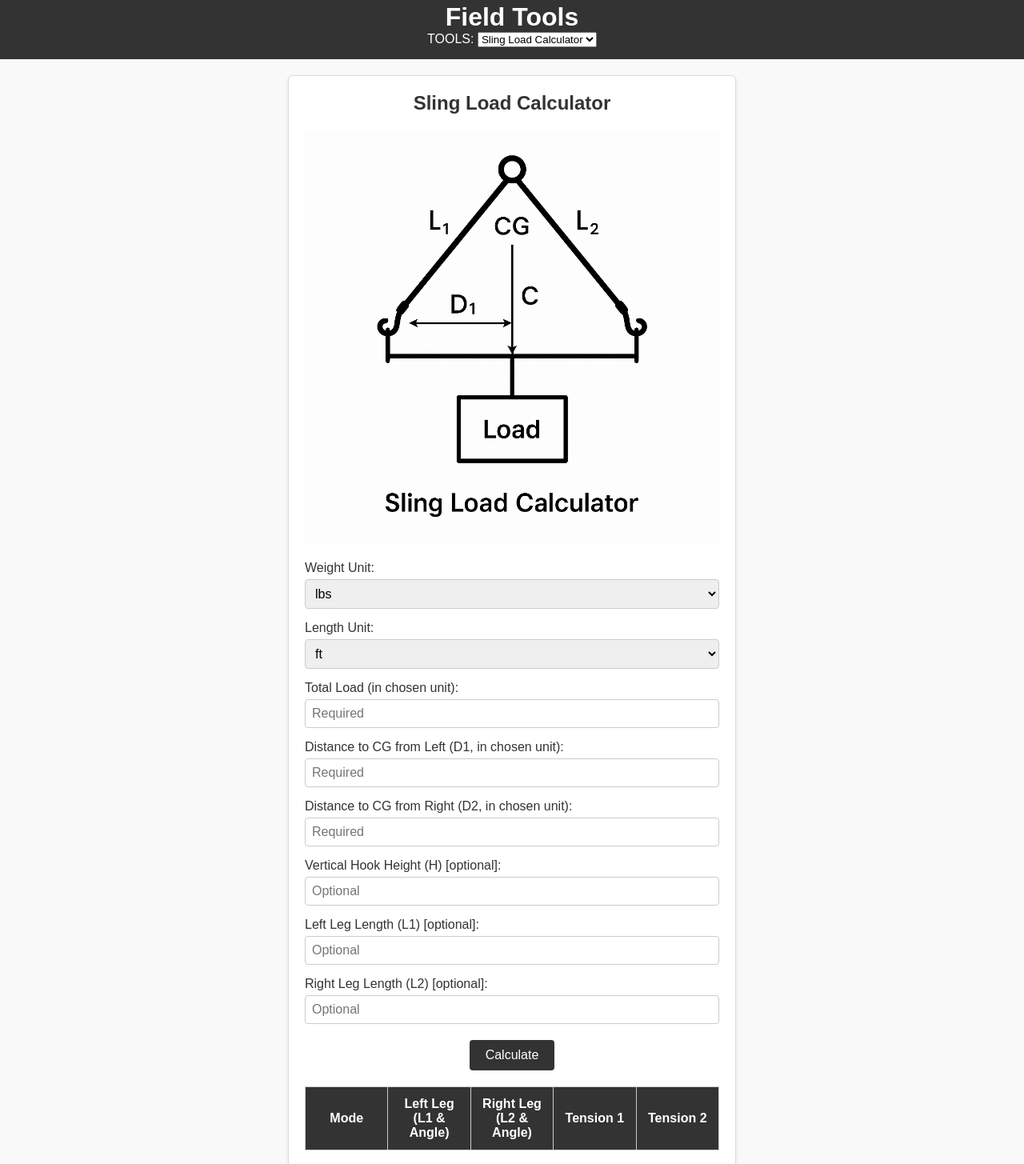
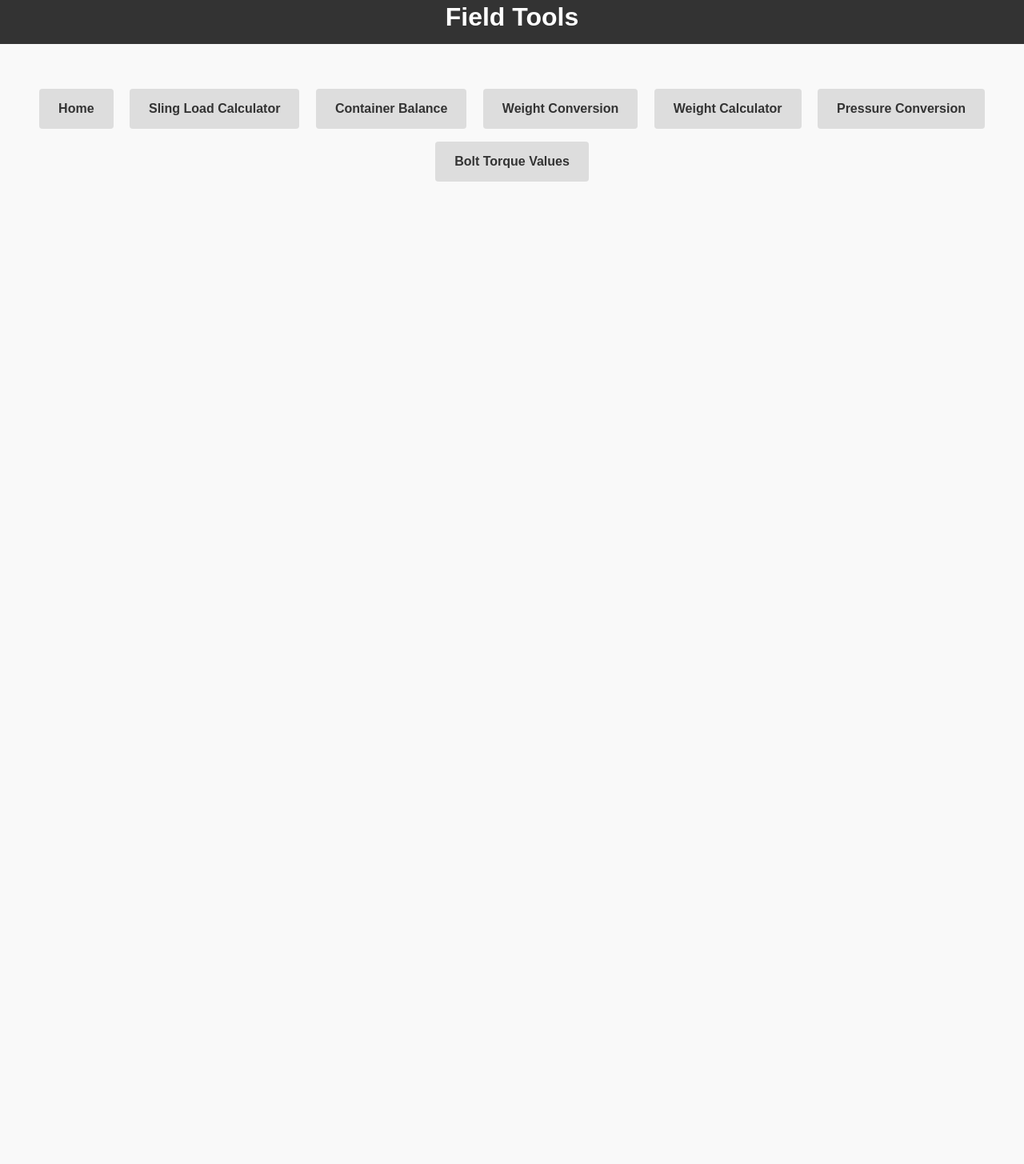
Before and after one commit to bambam207/FieldTools, a plain HTML site: page index.html in a window 1280 px wide. Shown: the part 12-1467 px from the top of the page at 80% size. After the commit the page ends 800 px from the top, so only its background shows below. Drawn offline with Linux system fonts and the light colour scheme.

Commit message:
Update index.html

```diff
--- a/index.html
+++ b/index.html
@@ -1,109 +1,57 @@
 <!DOCTYPE html>
 <html lang="en">
 <head>
-  <meta charset="UTF-8" />
-  <!-- Prevent auto-zoom on mobile -->
-  <meta name="viewport" content="width=device-width, initial-scale=1.0" />
+  <meta charset="UTF-8"/>
+  <meta name="viewport" content="width=device-width,initial-scale=1.0"/>
   <title>Field Tools</title>
+  <link rel="stylesheet" href="style.css"/>
+  <link rel="manifest" href="manifest.json"/>
+  <link rel="apple-touch-icon" href="icon-192.png"/>
+  <meta name="apple-mobile-web-app-capable" content="yes"/>
+  <meta name="apple-mobile-web-app-title" content="Field Tools"/>
+  <meta name="apple-mobile-web-app-status-bar-style" content="default"/>
 
-  <!-- PWA / Apple Support -->
-  <link rel="manifest" href="manifest.json" />
-  <link rel="apple-touch-icon" href="icon-192.png" />
-  <meta name="apple-mobile-web-app-capable" content="yes" />
-  <meta name="apple-mobile-web-app-title" content="Field Tools" />
-  <meta name="apple-mobile-web-app-status-bar-style" content="default" />
-
-  <!-- Stylesheet -->
-  <link rel="stylesheet" href="style.css" />
-
-  <!-- Register Service Worker -->
+  <!-- register service worker -->
   <script>
     if ('serviceWorker' in navigator) {
       navigator.serviceWorker.register('service-worker.js');
     }
   </script>
 
-  <!-- App logic -->
-  <script defer src="app.js"></script>
+  <style>
+    .nav-buttons {
+      text-align: center;
+      margin: 3em 0;
+    }
+    .nav-buttons a {
+      background: #ddd;
+      color: #333;
+      text-decoration: none;
+      padding: 1em 1.5em;
+      margin: .5em;
+      display: inline-block;
+      border-radius: 4px;
+      font-weight: bold;
+    }
+    .nav-buttons a:hover {
+      background: #ccc;
+    }
+  </style>
 </head>
 <body>
   <header>
     <h1>Field Tools</h1>
-    <!-- Tools Drop-down Menu -->
-    <nav>
-      <label for="toolsMenu">TOOLS: </label>
-      <select id="toolsMenu" onchange="window.location=this.value;">
-        <option value="index.html" selected>Sling Load Calculator</option>
-        <option value="container.html">Container Balance</option>
-        <option value="weightconversion.html">Weight Conversion</option>
-        <option value="weightcalculator.html">Weight Calculator</option>
-        <option value="pressureconversion.html">Pressure Conversion</option>
-      </select>
-    </nav>
   </header>
 
   <main>
-    <div class="container">
-      <!-- Sling Load Calculator Section (Working Page) -->
-      <section id="sling" class="tool">
-        <h2>Sling Load Calculator</h2>
-        <!-- Diagram image (ensure this file exists in your repo) -->
-        <img src="D744E2B6-1AB3-466B-A4E8-A64711BD01F5.png" alt="Sling Diagram" />
-
-        <!-- Unit selectors (if needed) -->
-        <label>Weight Unit:
-          <select id="weightUnit">
-            <option value="lbs">lbs</option>
-            <option value="us_ton">US Ton</option>
-            <option value="kg">kg</option>
-            <option value="metric_ton">Metric Ton</option>
-          </select>
-        </label>
-        <label>Length Unit:
-          <select id="lengthUnit">
-            <option value="ft">ft</option>
-            <option value="m">m</option>
-          </select>
-        </label>
-
-        <!-- Required inputs -->
-        <label>Total Load (in chosen unit):
-          <input type="number" id="load" placeholder="Required" />
-        </label>
-        <label>Distance to CG from Left (D1, in chosen unit):
-          <input type="number" id="d1" placeholder="Required" />
-        </label>
-        <label>Distance to CG from Right (D2, in chosen unit):
-          <input type="number" id="d2" placeholder="Required" />
-        </label>
-
-        <!-- Optional inputs -->
-        <label>Vertical Hook Height (H) [optional]:
-          <input type="number" id="height" placeholder="Optional" />
-        </label>
-        <label>Left Leg Length (L1) [optional]:
-          <input type="number" id="l1" placeholder="Optional" />
-        </label>
-        <label>Right Leg Length (L2) [optional]:
-          <input type="number" id="l2" placeholder="Optional" />
-        </label>
-
-        <button onclick="calcSling()">Calculate</button>
-
-        <!-- Results Table -->
-        <table id="resultTable">
-          <thead>
-            <tr>
-              <th>Mode</th>
-              <th>Left Leg<br>(L1 &amp; Angle)</th>
-              <th>Right Leg<br>(L2 &amp; Angle)</th>
-              <th>Tension 1</th>
-              <th>Tension 2</th>
-            </tr>
-          </thead>
-          <tbody></tbody>
-        </table>
-      </section>
+    <div class="nav-buttons">
+      <a href="index.html">Home</a>
+      <a href="slingcalculator.html">Sling Load Calculator</a>
+      <a href="container.html">Container Balance</a>
+      <a href="weightconversion.html">Weight Conversion</a>
+      <a href="weightcalculator.html">Weight Calculator</a>
+      <a href="pressureconversion.html">Pressure Conversion</a>
+      <a href="bolttorque.html">Bolt Torque Values</a>
     </div>
   </main>
 </body>
```
